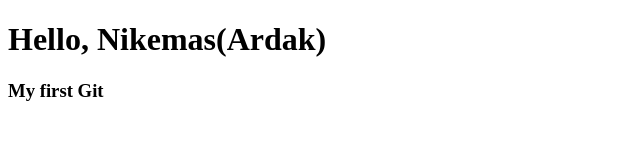
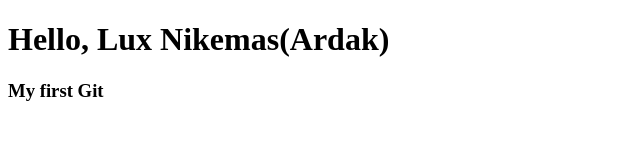
Before and after one commit to Nikemas/github-practies, a plain HTML site: page index.html in a window 1280 px wide. Shown: the whole page, without its empty margins (0-640 px from the left). Drawn offline with Linux system fonts and the light colour scheme.

Commit message:
add Surname for name

```diff
--- a/index.html
+++ b/index.html
@@ -7,7 +7,7 @@
     <title>Document</title>
 </head>
 <body>
-    <h1>Hello, Nikemas(Ardak)</h1>
+    <h1>Hello, Lux Nikemas(Ardak)</h1>
     <h3>My first Git</h3>
 </body>
 </html>
```
